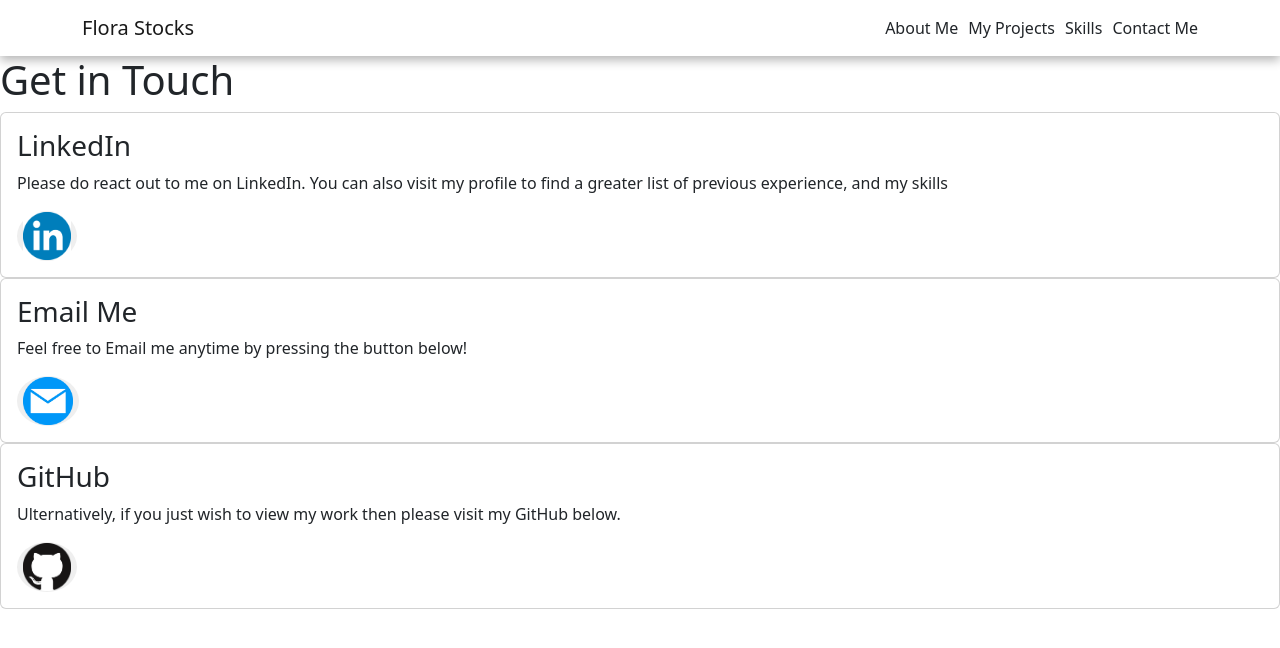
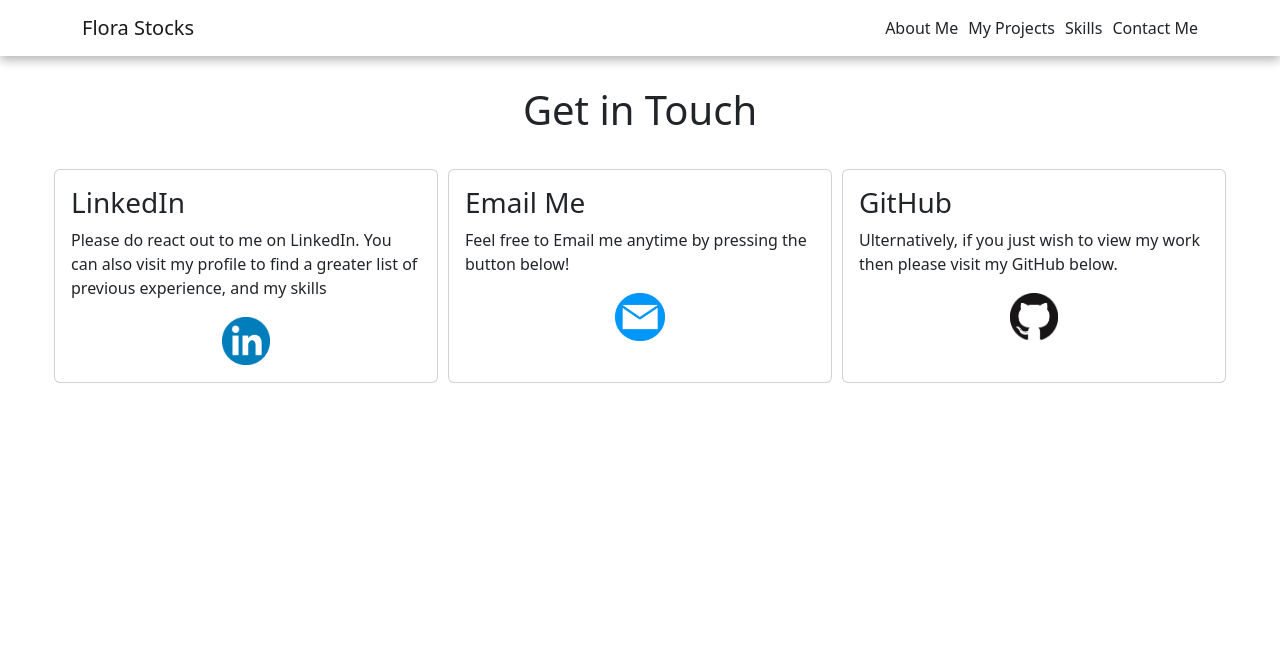
Before and after one commit to florastocks/portfolio, a React (Create React App) app: page /contact in a window 1280 px wide. Shown: the top 648 px of the page. Built offline with nearby package versions, Linux system fonts and the light colour scheme.

Commit message:
contact page finished- apart from styling bits

```diff
--- a/src/components/Contact.js
+++ b/src/components/Contact.js
@@ -18,7 +18,8 @@ const Contact = () => {
   // );
   return (
       <>
-        <h1>Get in Touch</h1>
+        <h1 className='page-heading'>Get in Touch</h1>
+        <div className='cards-wrapper'>
           <div className="card">
             <div className="card-body">
               <h3 className="card-title">LinkedIn</h3>
@@ -40,6 +41,7 @@ const Contact = () => {
               <button className="btn-contact"><a href='https://github.com/florastocks'><img className='round-img' src={GitHubImg} alt='GitHub Logo'/></a></button>
             </div>
           </div>
+        </div>
       </>
   )
 }
--- a/src/styles/main.css
+++ b/src/styles/main.css
@@ -21,8 +21,29 @@
 .btn-contact {
   border: none;
   border-radius: 100%;
-  background-color: none;
+  background: none;
 }
 .btn-contact .round-img {
   height: 3rem;
+}
+
+.page-heading {
+  justify-content: center;
+  display: flex;
+  margin-top: 30px;
+  margin-bottom: 30px;
+}
+
+.cards-wrapper {
+  display: flex;
+  flex-direction: row;
+  justify-content: center;
+}
+.cards-wrapper .card {
+  width: 30vw;
+  margin: 5px;
+}
+.cards-wrapper .card .card-body {
+  display: flex;
+  flex-direction: column;
 }/*# sourceMappingURL=main.css.map */
--- a/src/styles/main.scss
+++ b/src/styles/main.scss
@@ -29,8 +29,28 @@ $off-white: #f2f2eb;
 .btn-contact{
   border: none;
   border-radius: 100%;
-  background-color: none;
+  background: none;
   .round-img{
     height: 3rem;
   }
 }
+
+.page-heading{
+  justify-content: center;
+  display: flex;
+  margin-top: 30px;
+  margin-bottom: 30px;
+}
+.cards-wrapper{
+  display: flex;
+  flex-direction: row;
+  justify-content: center;
+  .card{
+    width: 30vw;
+    margin: 5px;
+    .card-body{
+      display: flex;
+      flex-direction: column;
+    }
+  }
+}
```
Also changed, not shown: 1 other file (tests, documents, lock files or other folders). Lines whose indentation alone changed are shown as unchanged.
